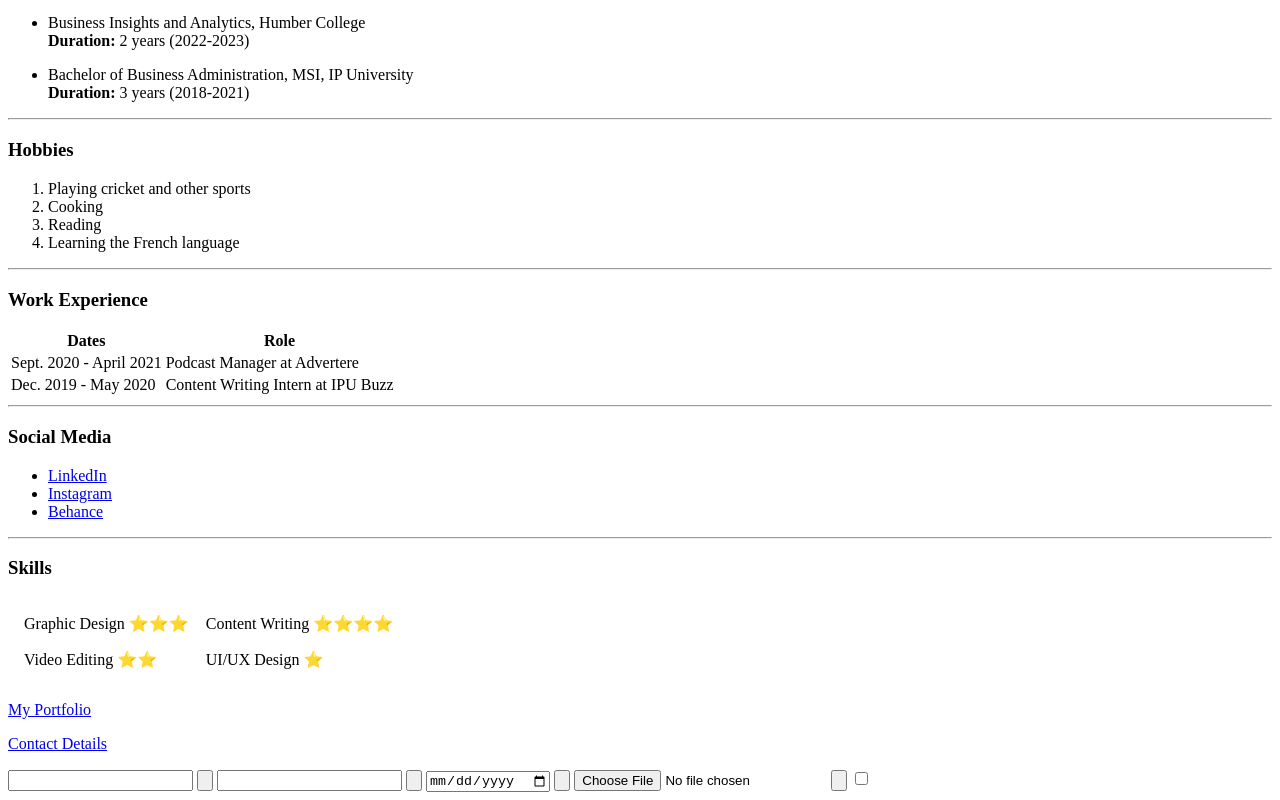
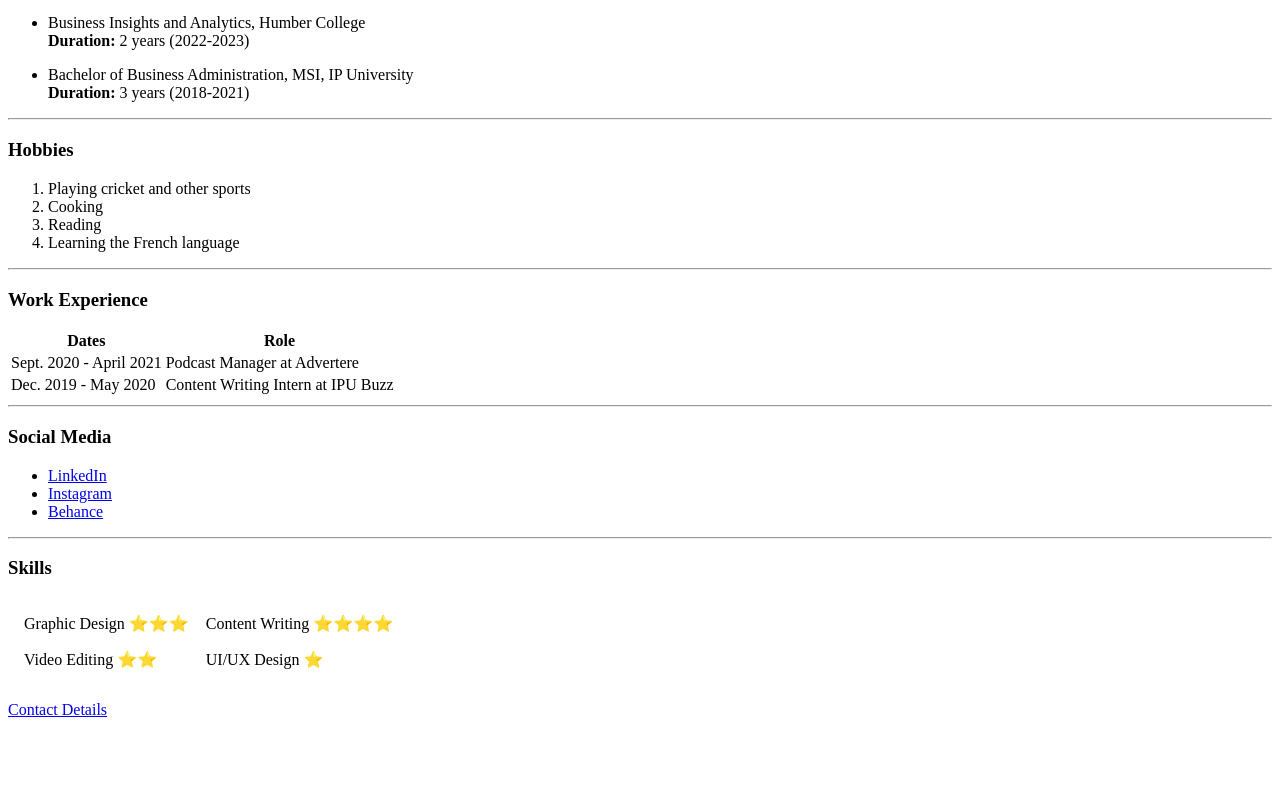
Before and after one commit to shivam21github/Personal-Website, a plain HTML site: page index.html in a window 1280 px wide. Shown: the part 419-1219 px from the top of the page. After the commit the page ends 1154 px from the top, so only its background shows below. Drawn offline with Linux system fonts and the light colour scheme.

Commit message:
removed submission tabs from index page

```diff
--- a/index.html
+++ b/index.html
@@ -74,25 +74,7 @@
     </tr>
   </table>
 
-  <p><a href="#">My Portfolio</a></p>
   <p><a href="contact_details.html">Contact Details</a></p>
-  <form class="" action="contact_details.html" method="post">
-    <label for="Your Name:"></label>
-    <input type="text" name="" value="">
-    <input type="submit" name="" value="">
-    <label for="Your email Address:"></label>
-    <input type="email" name="" value="">
-    <input type="submit" name="" value="">
-    <label for="Your D.O.B"></label>
-    <input type="date" name="" value="">
-    <input type="submit" name="" value="">
-    <label for="Attach your resume here:"></label>
-    <input type="file" name="" value="" />
-    <input type="submit" name="" value="">
-    <label for="I agree to the terms and conditions"></label>
-    <input type="checkbox" name="" value="">
-  </form>
-
 
 </body>
 
```
